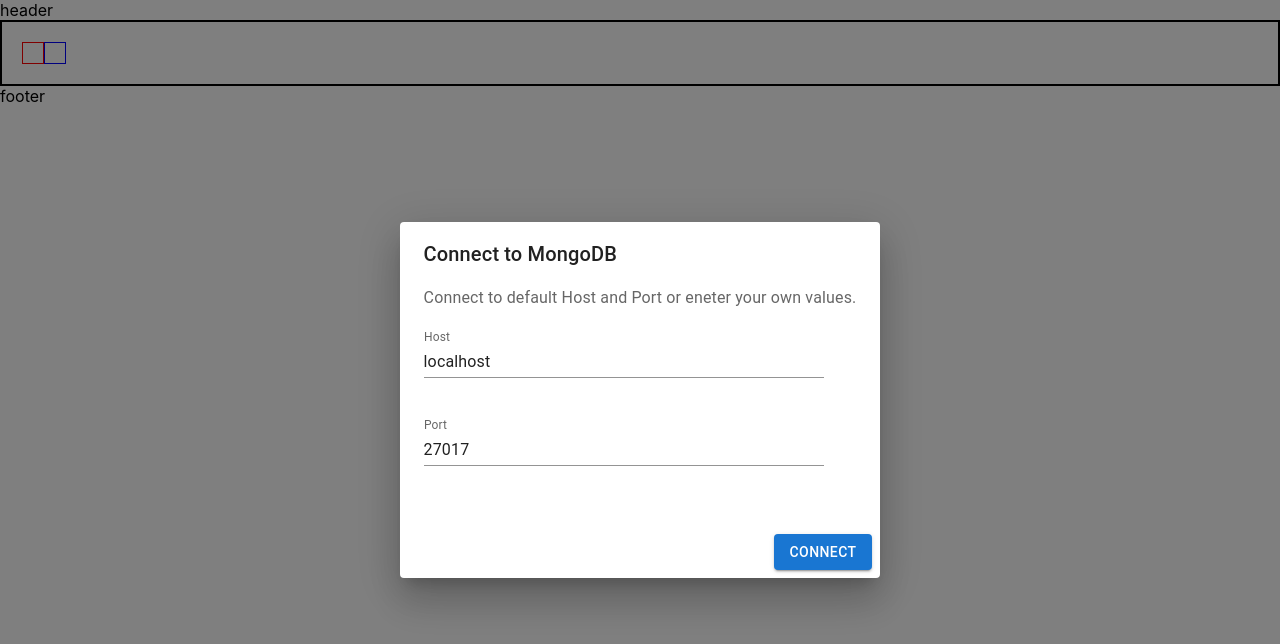
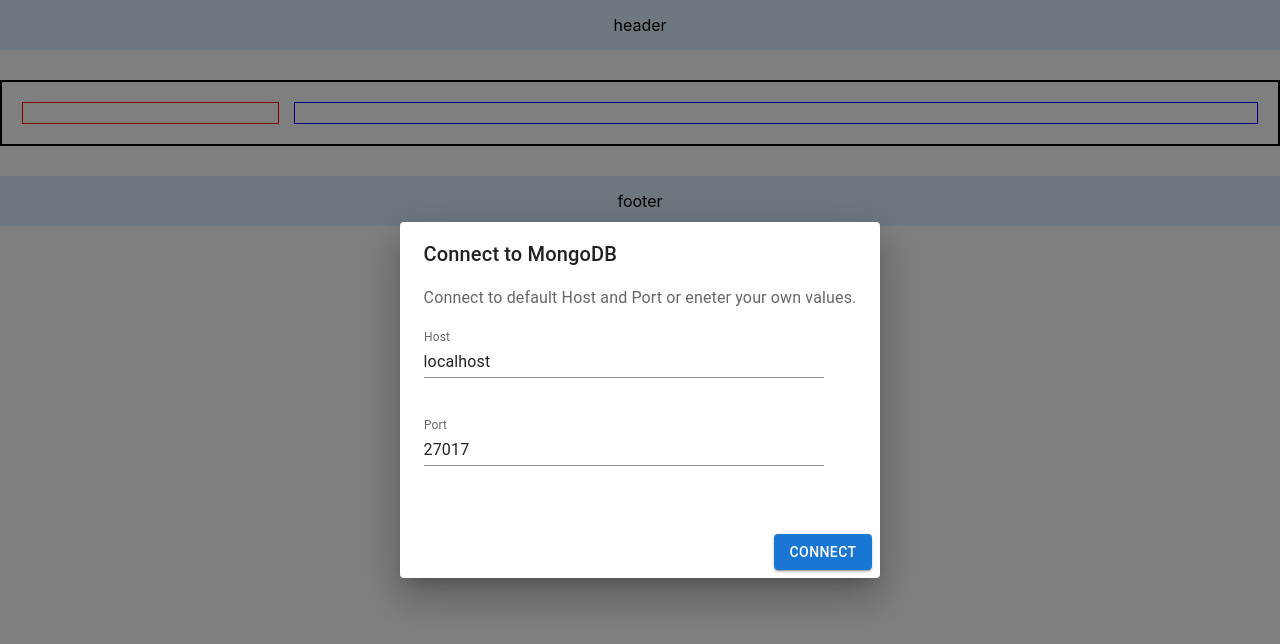
Before and after one commit to Tiinzzy/react-projects, a React (Create React App) app in the folder mongodb-browser/src/front-end/: page / in a window 1280 px wide. Shown: the top 644 px of the page. Built offline with nearby package versions, Linux system fonts and the light colour scheme; the HTML template or start-up script is replaced by a standard one.

Commit message:
making changes to styling

```diff
--- a/mongodb-browser/src/front-end/src/components/style.css
+++ b/mongodb-browser/src/front-end/src/components/style.css
@@ -1,4 +1,4 @@
-.home-page-main-box{
+.home-page-main-box {
     border: solid 2px black;
     padding: 20px;
     display: flex;
@@ -7,10 +7,36 @@
 
 .left-side-bar {
     border: solid 1px red;
+    width: 20%;
     padding: 10px;
+    margin-right: 15px;
 }
 
 .right-side-box {
     border: solid 1px blue;
+    width: 80%;
     padding: 10px;
+
 }
+
+.header-main-box {
+    margin-bottom: 30px;
+    background-color: rgb(223, 240, 255);
+    border-bottom: 2px rgb(121, 193, 255);
+    height: 50px;
+    display: flex;
+    flex-direction: row;
+    justify-content: space-evenly;
+    align-items: center;
+}
+
+.footer-main-box {
+    margin-top: 30px;
+    background-color: rgb(223, 240, 255);
+    border-top: 2px rgb(121, 193, 255);
+    height: 50px;
+    display: flex;
+    flex-direction: row;
+    justify-content: center;
+    align-items: center;
+}
```
